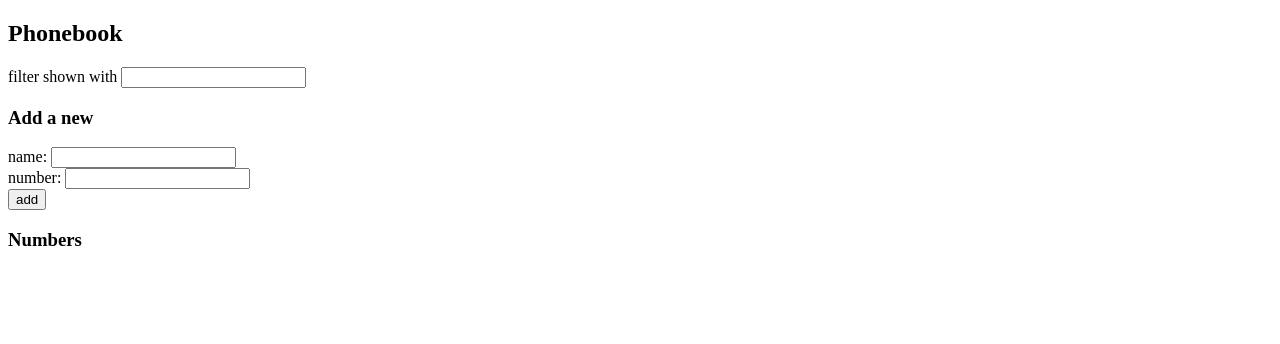
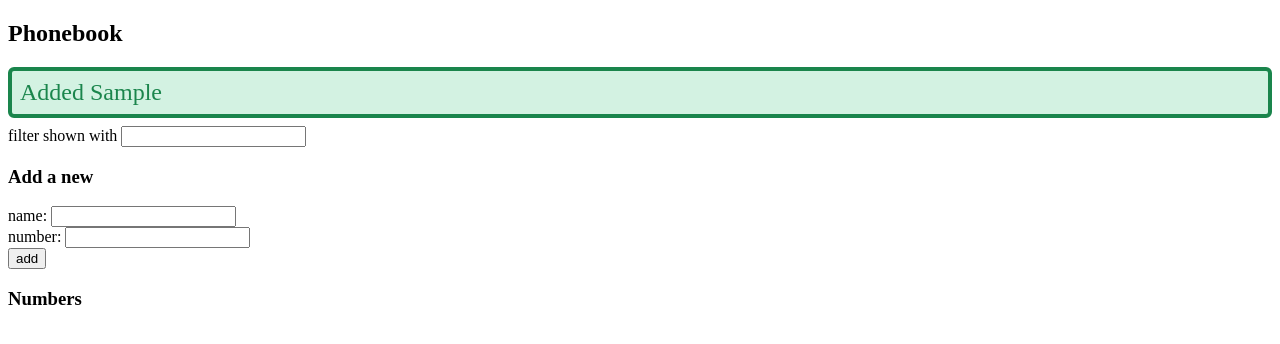
Before and after one commit to Whiskydog/fullstackopen, a React (Vite) app in the folder part2/phonebook/: page / in a window 1280 px wide. Both pictures are taken after typing "Sample", "Sample" into the empty fields and a click on the button "add". Shown: the top 344 px of the page. Built offline with nearby package versions, Linux system fonts and the light colour scheme; no server answers.

Commit message:
Solve exercise 2.16

```diff
--- a/part2/phonebook/src/App.jsx
+++ b/part2/phonebook/src/App.jsx
@@ -3,12 +3,14 @@ import { create, getAll, remove, update } from './services/persons';
 import Filter from './components/Filter';
 import PersonForm from './components/PersonForm';
 import Persons from './components/Persons';
+import Notification from './components/Notification';
 
 const App = () => {
   const [persons, setPersons] = useState([]);
   const [newName, setNewName] = useState('');
   const [newNumber, setNewNumber] = useState('');
   const [searchTerm, setSearchTerm] = useState('');
+  const [notification, setNotification] = useState(null);
 
   useEffect(() => {
     getAll().then((persons) => setPersons(persons));
@@ -22,11 +24,14 @@ const App = () => {
         window.confirm(
           `${newName} is already added to the phonebook, replace the old number with a new one?`
         )
-      )
+      ) {
         replacePerson(foundPerson.id);
+        showNotification(`Changed ${newName}'s number`);
+      }
     } else {
       const newPerson = { name: newName, number: newNumber };
       create(newPerson).then((person) => setPersons(persons.concat(person)));
+      showNotification(`Added ${newName}`);
     }
     setNewName('');
     setNewNumber('');
@@ -47,6 +52,11 @@ const App = () => {
     });
   };
 
+  const showNotification = (message) => {
+    setNotification(message);
+    setTimeout(() => setNotification(null), 3000);
+  };
+
   const personsToShow = searchTerm
     ? persons.filter((person) =>
         person.name.toLowerCase().includes(searchTerm.toLowerCase())
@@ -56,6 +66,7 @@ const App = () => {
   return (
     <div>
       <h2>Phonebook</h2>
+      <Notification message={notification} />
       <Filter searchTerm={searchTerm} setSearchTerm={setSearchTerm} />
       <h3>Add a new</h3>
       <PersonForm
--- /dev/null
+++ b/part2/phonebook/src/components/Notification.jsx
@@ -0,0 +1,7 @@
+const Notification = ({ message }) => {
+  if (message === null) return null;
+
+  return <div className="notification success">{message}</div>;
+};
+
+export default Notification;
--- /dev/null
+++ b/part2/phonebook/src/index.css
@@ -0,0 +1,13 @@
+.notification {
+  font-size: 1.5rem;
+  border: 4px solid;
+  border-radius: 6px;
+  padding: 0.5rem;
+  margin-bottom: 0.5rem;
+}
+
+.success {
+  color: #1a854c;
+  border-color: #1a854c;
+  background-color: #d3f2e2;
+}
--- a/part2/phonebook/src/main.jsx
+++ b/part2/phonebook/src/main.jsx
@@ -1,4 +1,5 @@
 import ReactDOM from 'react-dom/client';
 import App from './App.jsx';
+import './index.css';
 
 ReactDOM.createRoot(document.getElementById('root')).render(<App />);
```
